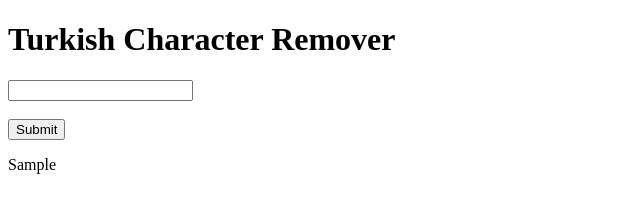
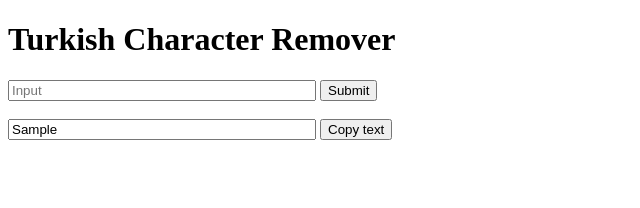
Before and after one commit to onatc/TaskNameToCommitName, a plain HTML site: page index.html in a window 1280 px wide. Both pictures are taken after typing "Sample" into the empty fields and a click on the input "Submit". Shown: the whole page, without its empty margins (0-640 px from the left). Drawn offline with Linux system fonts and the light colour scheme.

Commit message:
Update index.html

```diff
--- a/index.html
+++ b/index.html
@@ -6,9 +6,11 @@
 <body>
 
 <h1>Turkish Character Remover</h1>
-<input type="text" id="str" name="str" value=""><br><br>
-<input type="submit" value="Submit" onclick="return process();">
-<p id="result"></p>
+<input type="text" id="str" name="str" value="" placeholder="Input" style="width:300px;">
+<input type="submit" value="Submit" onclick="return process();"></br></br>
+<input type="text" id="result" style="width:300px;" placeholder="Output" readonly>
+<button onclick="myFunction()" id="copy">Copy text</button>
+<p id="confirm" style="color:MediumSeaGreen;"><p>
 <script>
 	function process(){
 		var a = document.getElementById('str')
@@ -28,9 +30,19 @@
 			.replaceAll('\`', "")
 			.replaceAll('\"', "")
 			.replaceAll(/\s+/g, '-');
-		document.getElementById("result").innerHTML = res
+		document.getElementById("result").value = res
 		document.getElementById('str').value = ""
 	}
 </script>
+<script>
+function myFunction() {
+  var copyText = document.getElementById("result");
+  copyText.select();
+  copyText.setSelectionRange(0, 99999)
+  document.execCommand("copy");
+  document.getElementById("confirm").innerHTML = "Copied the text: " + copyText.value
+}
+</script>
+
 </body>
 </html>
```
